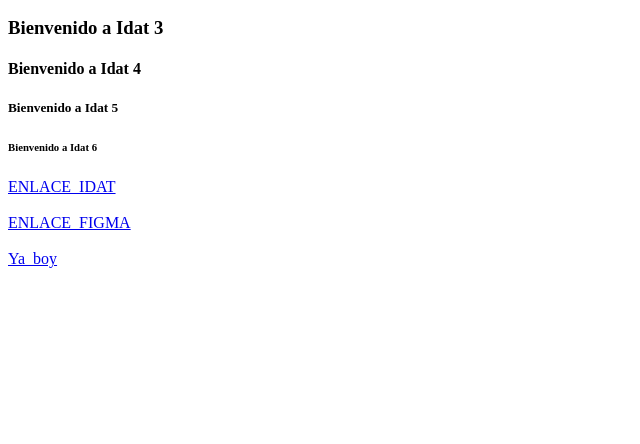
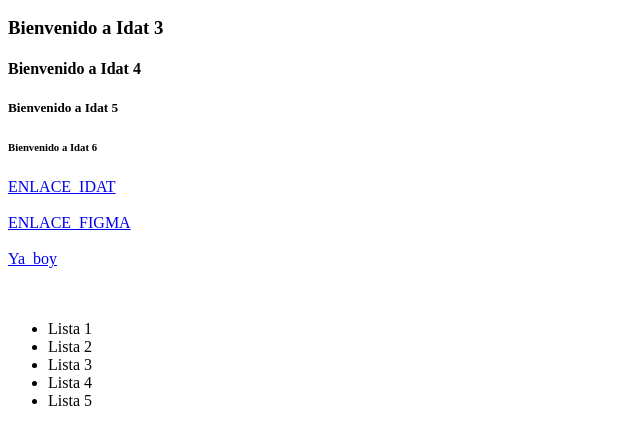
Before and after one commit to JeanpiereChia/Test1, a plain HTML site: page index.html in a window 1280 px wide. Shown: the part 110-554 px from the top of the page, without its empty margins (0-640 px from the left). Drawn offline with Linux system fonts and the light colour scheme.

Commit message:
Update index.html

```diff
--- a/index.html
+++ b/index.html
@@ -19,6 +19,14 @@
         <a href="https://www.figma.com/"target="_blank" rel="noopener noreferrer">ENLACE_FIGMA</a> <BR></BR>
         <a href="https://pbs.twimg.com/media/FQLhHbyWQAQwDNk.jpg:large">Ya_boy</a> <BR></BR>
         <img src="dang.jpg" alt="">
+
+        <ul>
+            <li>Lista 1</li>
+            <li>Lista 2</li>
+            <li>Lista 3</li>
+            <li>Lista 4</li>
+            <li>Lista 5</li>
+        </ul>
     </nav>
 </body>
 </html>
```
